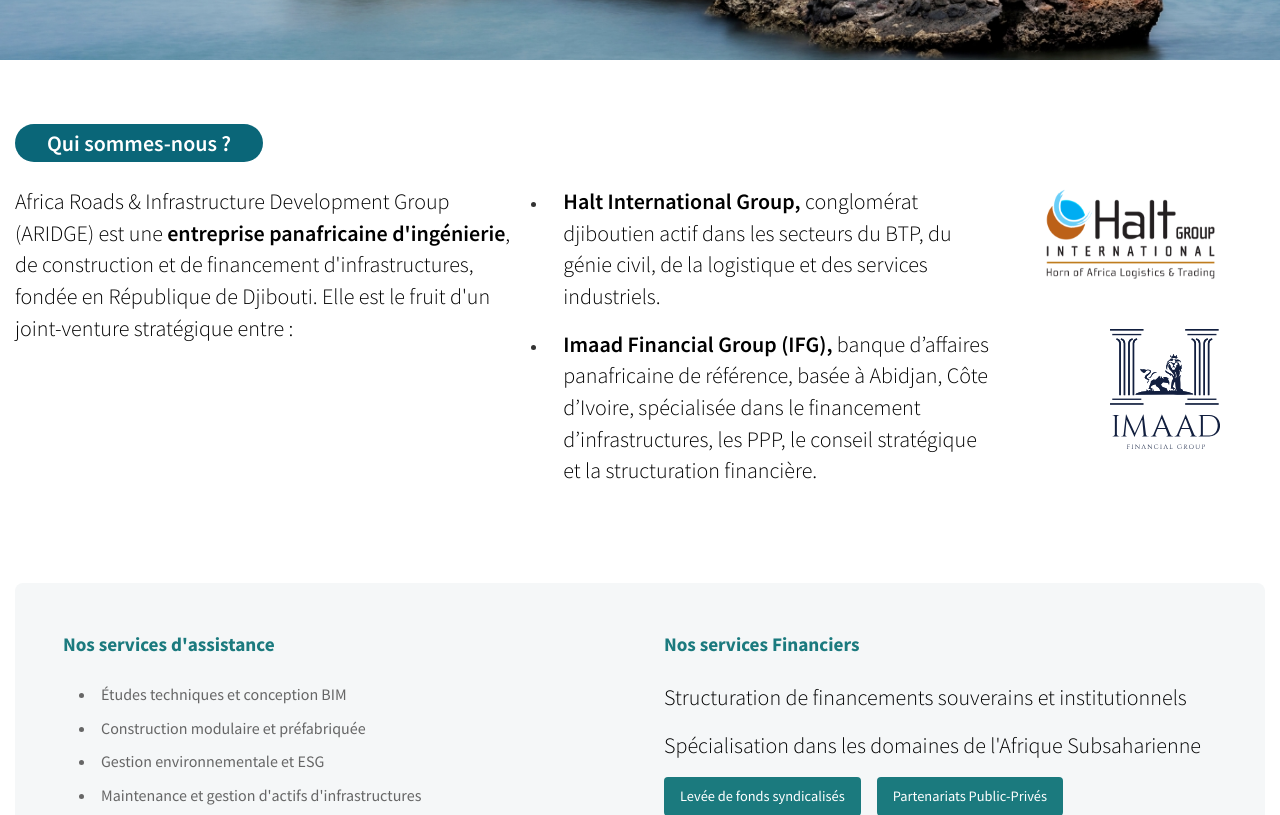
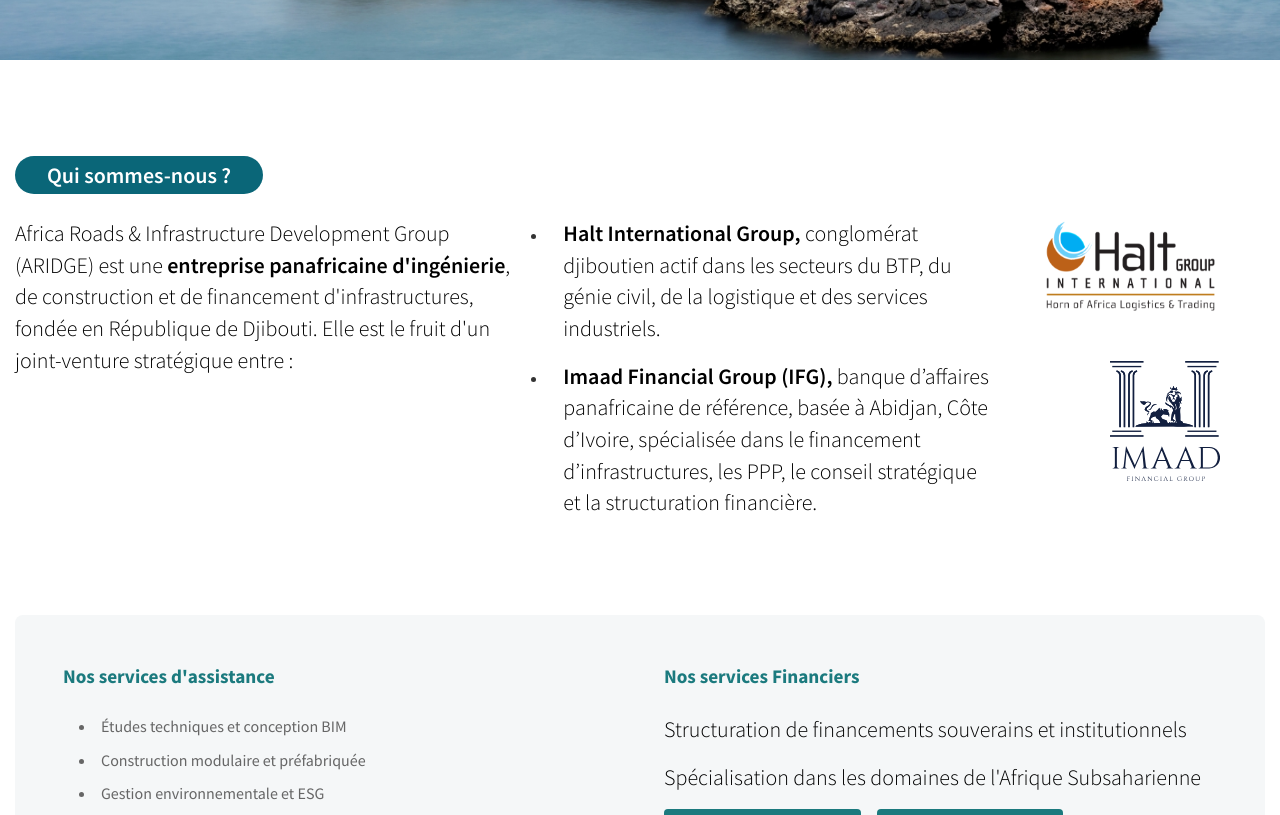
Before and after one commit to jhouedanou/aridge, a Nuxt app: page / in a window 1280 px wide. Shown: the part 740-1555 px from the top of the page. Built offline with nearby package versions, Linux system fonts and the light colour scheme.

Commit message:
Update Netlify config and Nuxt compatibility settings
Changed Netlify publish directory to 'dist' and removed redirects and functions config. Added 'compatibilityDate' to Nuxt nitro settings. Also added top padding to .who-content in ServicesSection.vue.

```diff
--- a/components/ServicesSection.vue
+++ b/components/ServicesSection.vue
@@ -96,6 +96,8 @@
 }
 
 .who-content {
+
+    padding-top: 2em;
   padding-bottom: 5em;
 
   h2 {
--- a/nuxt.config.ts
+++ b/nuxt.config.ts
@@ -13,7 +13,8 @@
   modules: [],
   ssr: true,
   nitro: {
-    preset: 'netlify'
+    preset: 'netlify',
+    compatibilityDate: '2024-05-07'
   },
   app: {
     baseURL: '/',
```
Also changed, not shown: 1 other file (tests, documents, lock files or other folders).
